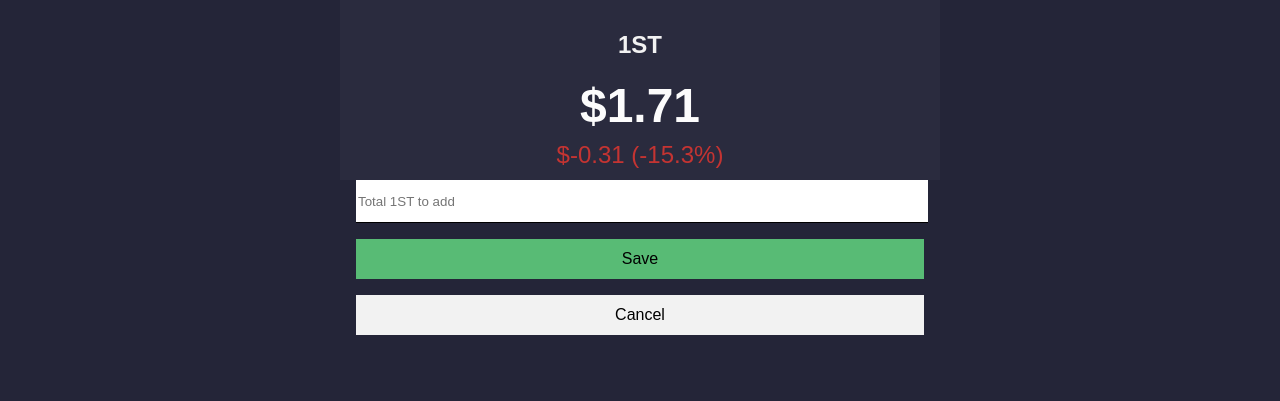
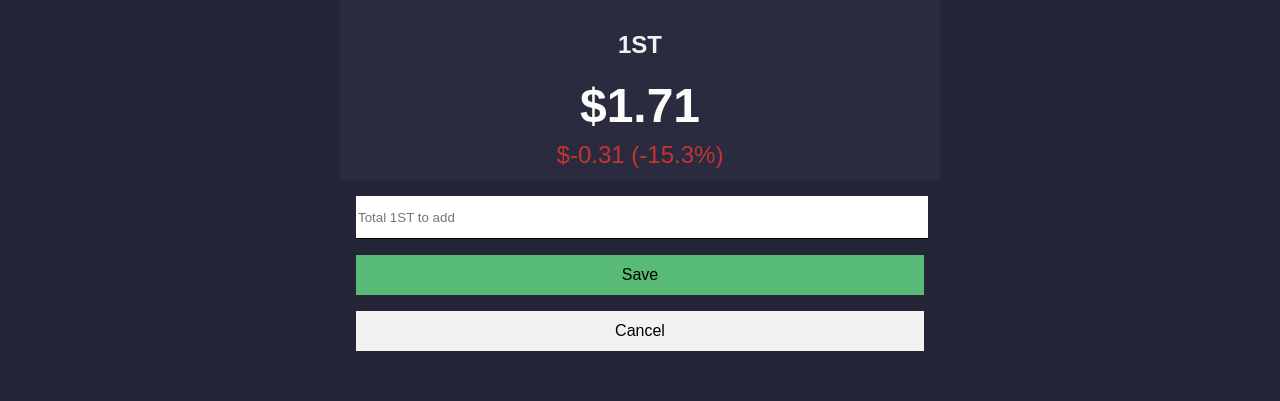
Before and after one commit to stuartquin/coin-view, a React (Create React App) app: page /coins/1ST in a window 1280 px wide. Shown: the top 401 px of the page. Built offline with nearby package versions, Linux system fonts and the light colour scheme.

Commit message:
Padding on addcoin view

```diff
--- a/src/CoinAdd/CoinAdd.css
+++ b/src/CoinAdd/CoinAdd.css
@@ -1,5 +1,6 @@
 .CoinAdd {
   text-align: left;
+  margin-top: 16px;
 }
 
 .CoinAdd .button {
--- a/src/CoinAdd/index.js
+++ b/src/CoinAdd/index.js
@@ -104,8 +104,9 @@ class CoinAdd extends React.Component {
             >
               Delete
             </button>
-          ) : null }
-          <Link to="/" className="button">Cancel</Link>
+          ) : (
+            <Link to="/" className="button">Cancel</Link>
+          )}
         </div>
 
         <div className="fixedBottom">
```
